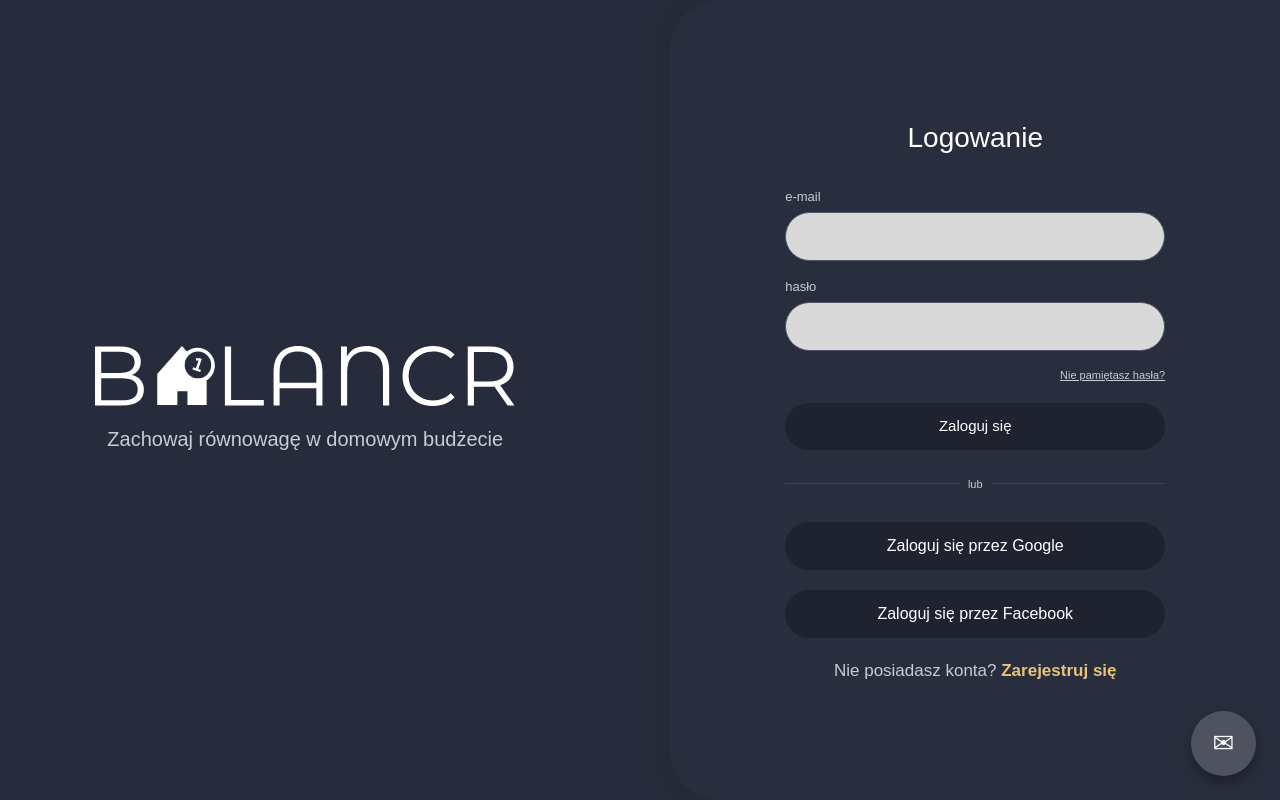
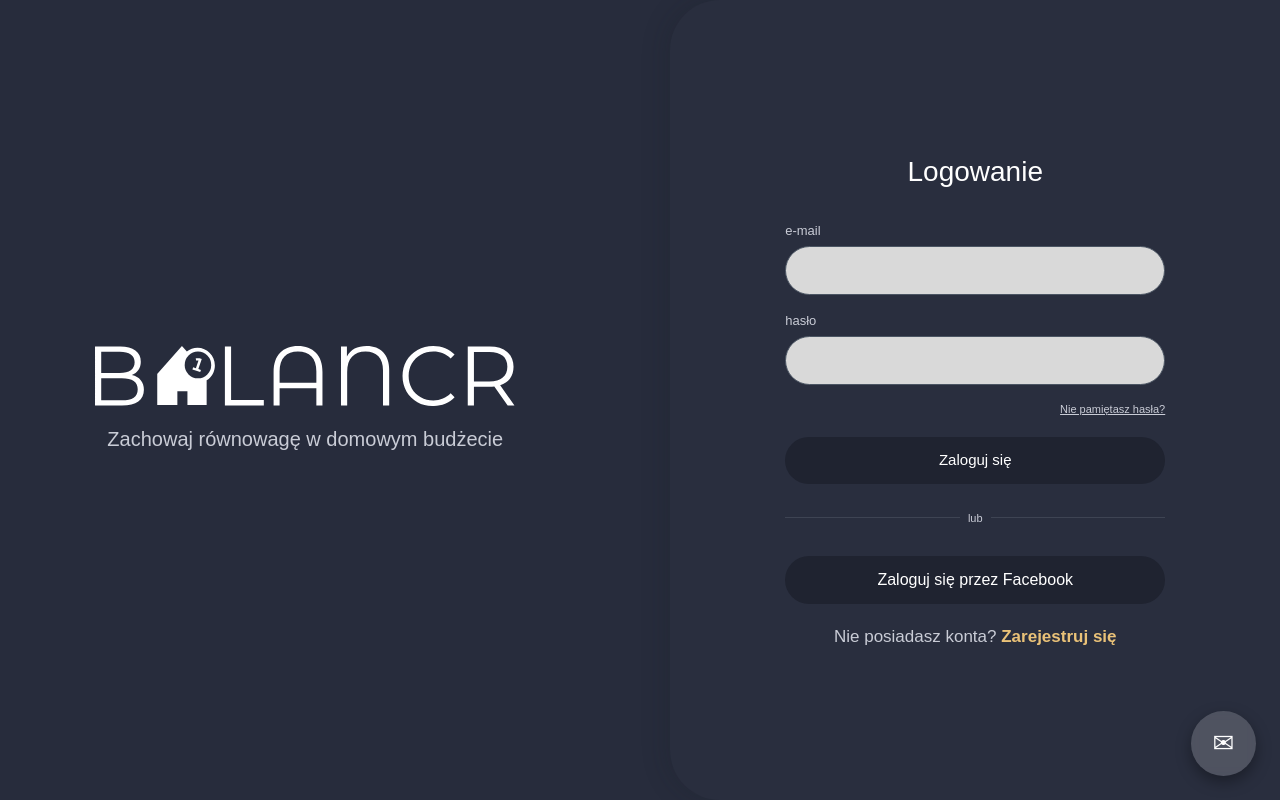
Before and after one commit to krzysztofsulkowski/pipsi2-frontend, a Next.js app in the folder budget-frontend/: page /login in a window 1280 px wide. Built offline with nearby package versions, Linux system fonts and the light colour scheme; a web font is replaced by a local one.

Commit message:
removed login with Google on login page

```diff
--- a/budget-frontend/src/app/login/page.tsx
+++ b/budget-frontend/src/app/login/page.tsx
@@ -62,7 +62,7 @@ function LoginForm() {
         }
     };
 
-     const handleExternalLogin = (provider: 'Facebook' | 'Google') => {
+    const handleExternalLogin = (provider: 'Facebook') => {
         const apiUrl = process.env.NEXT_PUBLIC_API_URL;
 
         if (!apiUrl) {
@@ -80,7 +80,7 @@ function LoginForm() {
             <div className={styles.container}>
                 <section className={styles.leftPanel}>
                     <div className={styles.logoWrapper}>
-                        <img src="/logo.svg" alt="Logo aplikacji" className={styles.logoImage}/>
+                        <img src="/logo.svg" alt="Logo aplikacji" className={styles.logoImage} />
                         <div className={styles.logoSubtitle}>
                             Zachowaj równowagę w domowym budżecie
                         </div>
@@ -132,11 +132,11 @@ function LoginForm() {
                                 <span className={styles.dividerLine} />
                             </div>
 
-                            <button type="button" className={`${styles.socialButton} ${styles.socialGoogle}`}>
-                                Zaloguj się przez Google
-                            </button>
-
-                            <button type="button" className={`${styles.socialButton} ${styles.socialFacebook}`} onClick={() => handleExternalLogin('Facebook')}>
+                            <button
+                                type="button"
+                                className={`${styles.socialButton} ${styles.socialFacebook}`}
+                                onClick={() => handleExternalLogin('Facebook')}
+                            >
                                 Zaloguj się przez Facebook
                             </button>
                         </form>
@@ -160,7 +160,6 @@ function LoginForm() {
 export default function LoginPage() {
     return (
         <main className={styles.page}>
-            {}
             <Suspense fallback={<div className={styles.container}>Ładowanie formularza...</div>}>
                 <LoginForm />
             </Suspense>
```
